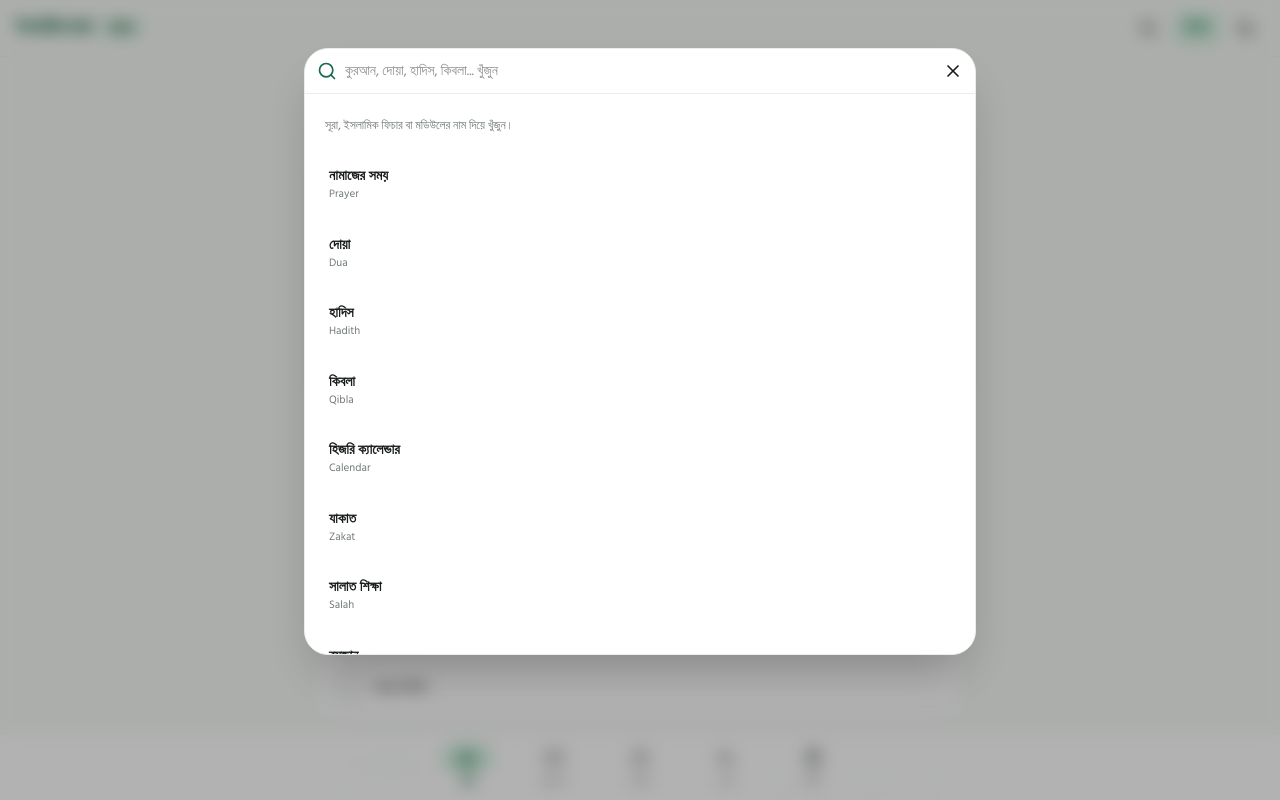
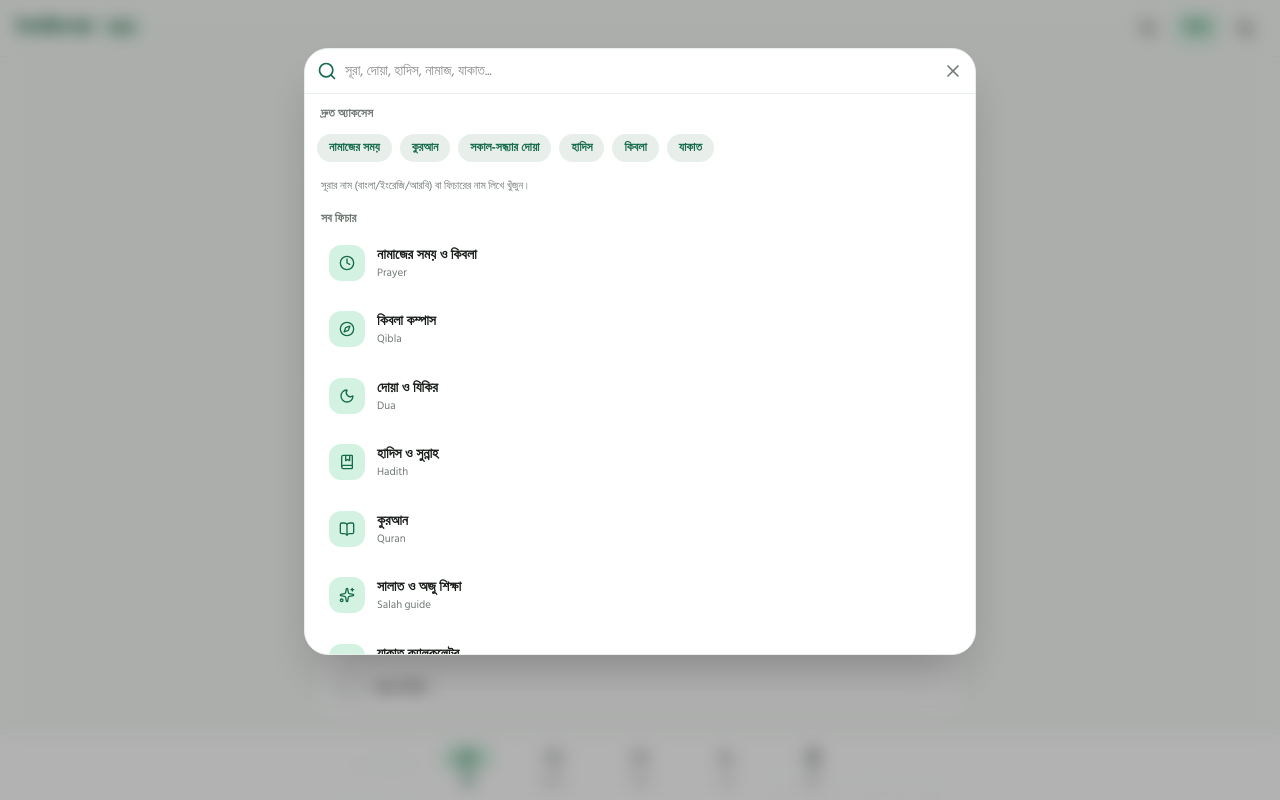
Before and after one commit to abbasali01843/islamic-knowledge-platform-web, a React (Vite) app: page / in a window 1280 px wide. Both pictures are taken after a click on the button 1147 px from the left and 28 px from the top of the page. Shown: the top 800 px of the page. Built offline with nearby package versions, Linux system fonts and the light colour scheme.

Commit message:
feat(search): global search with sections, aliases, Arabic surah names, quick suggestions

```diff
--- a/src/App.tsx
+++ b/src/App.tsx
@@ -1,5 +1,5 @@
-import React, { useState, useEffect } from 'react';
-import { Sun, Moon, Search, X } from 'lucide-react';
+import React, { useState, useEffect, useMemo } from 'react';
+import { Sun, Moon, Search, X, BookOpen, Clock, Compass, Calendar, Calculator, Sparkles, BookMarked, Moon as MoonIcon } from 'lucide-react';
 import type { Surah, HomeDestination } from './types';
 import { findQuranSurah } from './data/quranCatalog';
 import { HomeScreen } from './components/HomeScreen';
@@ -18,10 +18,133 @@ import { PwaInstallPrompt } from './components/PwaInstallPrompt';
 type Special = 'LEARN_SALAH' | 'ZAKAT' | 'CALENDAR' | null;
 type WebModule = 'QIBLA' | 'RAMADAN' | 'HAJJ' | 'SEERAH' | 'QUIZ';
 
-const findQuranSurahs = (term: string) =>
-  Array.from({ length: 114 }, (_, i) => findQuranSurah(i + 1)).filter(
-    (s): s is Surah => !!s && `${s.number} ${s.nameBengali} ${s.nameEnglish}`.toLowerCase().includes(term)
-  );
+type SearchModule = {
+  path: string;
+  titleBn: string;
+  titleEn: string;
+  keywords: string;
+  category: 'ibadah' | 'ilm' | 'tools';
+  icon: React.ComponentType<{ className?: string }>;
+};
+
+const SEARCH_MODULES: SearchModule[] = [
+  {
+    path: '/prayer',
+    titleBn: 'নামাজের সময় ও কিবলা',
+    titleEn: 'Prayer',
+    keywords: 'নামাজ সালাত ওয়াক্ত ফজর যোহর আসর মাগরিব এশা সেহরি ইফতার prayer salah',
+    category: 'ibadah',
+    icon: Clock,
+  },
+  {
+    path: '/qibla',
+    titleBn: 'কিবলা কম্পাস',
+    titleEn: 'Qibla',
+    keywords: 'কিবলা কাবা দিকনির্ণয় compass qibla',
+    category: 'ibadah',
+    icon: Compass,
+  },
+  {
+    path: '/dua',
+    titleBn: 'দোয়া ও যিকির',
+    titleEn: 'Dua',
+    keywords: 'দোয়া যিকির সকাল সন্ধ্যা তাসবীহ হিসনুল dua dhikr zikr',
+    category: 'ibadah',
+    icon: MoonIcon,
+  },
+  {
+    path: '/hadith',
+    titleBn: 'হাদিস ও সুন্নাহ',
+    titleEn: 'Hadith',
+    keywords: 'হাদিস বুখারী মুসলিম নববী সুন্নাহ hadith bukhari muslim',
+    category: 'ilm',
+    icon: BookMarked,
+  },
+  {
+    path: '/quran',
+    titleBn: 'কুরআন',
+    titleEn: 'Quran',
+    keywords: 'কুরআন কোরআন তিলাওয়াত সূরা আয়াত quran surah',
+    category: 'ilm',
+    icon: BookOpen,
+  },
+  {
+    path: '/learn/salah',
+    titleBn: 'সালাত ও অজু শিক্ষা',
+    titleEn: 'Salah guide',
+    keywords: 'অজু ওজু নামাজ শিক্ষা রাকাত wudu salah learn',
+    category: 'ilm',
+    icon: Sparkles,
+  },
+  {
+    path: '/zakat',
+    titleBn: 'যাকাত ক্যালকুলেটর',
+    titleEn: 'Zakat',
+    keywords: 'যাকাত নিসাব হিসাব zakat',
+    category: 'tools',
+    icon: Calculator,
+  },
+  {
+    path: '/calendar',
+    titleBn: 'হিজরি ক্যালেন্ডার',
+    titleEn: 'Calendar',
+    keywords: 'হিজরি চাঁদ ক্যালেন্ডার তারিখ hijri calendar',
+    category: 'tools',
+    icon: Calendar,
+  },
+  {
+    path: '/ramadan',
+    titleBn: 'রমজান',
+    titleEn: 'Ramadan',
+    keywords: 'রমজান রোজা সেহরি ইফতার ramadan',
+    category: 'ibadah',
+    icon: MoonIcon,
+  },
+  {
+    path: '/hajj',
+    titleBn: 'হজ ও উমরাহ',
+    titleEn: 'Hajj',
+    keywords: 'হজ উমরাহ hajj umrah',
+    category: 'ilm',
+    icon: Compass,
+  },
+  {
+    path: '/seerah',
+    titleBn: 'সীরাহ',
+    titleEn: 'Seerah',
+    keywords: 'সীরাহ রাসূল জীবনী seerah',
+    category: 'ilm',
+    icon: BookOpen,
+  },
+  {
+    path: '/quiz',
+    titleBn: 'ইসলামিক কুইজ',
+    titleEn: 'Quiz',
+    keywords: 'কুইজ প্রশ্ন quiz',
+    category: 'ilm',
+    icon: Sparkles,
+  },
+];
+
+const QUICK_SUGGESTIONS = [
+  { path: '/prayer', label: 'নামাজের সময়' },
+  { path: '/quran', label: 'কুরআন' },
+  { path: '/dua', label: 'সকাল-সন্ধ্যার দোয়া' },
+  { path: '/hadith', label: 'হাদিস' },
+  { path: '/qibla', label: 'কিবলা' },
+  { path: '/zakat', label: 'যাকাত' },
+];
+
+const findQuranSurahs = (term: string) => {
+  const q = term.trim().toLowerCase();
+  if (!q) return [];
+  return Array.from({ length: 114 }, (_, i) => findQuranSurah(i + 1)).filter((s): s is Surah => {
+    if (!s) return false;
+    const hay = `${s.number} ${s.nameBengali} ${s.nameEnglish} ${s.nameArabic}`.
+      toLowerCase();
+    return hay.includes(q);
+  });
+};
 
 const moduleByPath: Record<string, WebModule> = {
   '/qibla': 'QIBLA',
@@ -141,20 +264,20 @@ export const App: React.FC = () => {
   const selectedSurah = findQuranSurah(selectedSurahNumber);
   const isReaderOpen = selectedTab === 1 && !!selectedSurah;
   const searchTerm = search.trim().toLowerCase();
-  const searchSurahs = searchTerm ? findQuranSurahs(searchTerm).slice(0, 8) : [];
-  const searchModules = [
-    ['/prayer', 'নামাজের সময়', 'Prayer'],
-    ['/dua', 'দোয়া', 'Dua'],
-    ['/hadith', 'হাদিস', 'Hadith'],
-    ['/qibla', 'কিবলা', 'Qibla'],
-    ['/calendar', 'হিজরি ক্যালেন্ডার', 'Calendar'],
-    ['/zakat', 'যাকাত', 'Zakat'],
-    ['/learn/salah', 'সালাত শিক্ষা', 'Salah'],
-    ['/ramadan', 'রমজান', 'Ramadan'],
-    ['/hajj', 'হজ', 'Hajj'],
-    ['/seerah', 'সীরাহ', 'Seerah'],
-    ['/quiz', 'কুইজ', 'Quiz'],
-  ].filter(([, bn, en]) => !searchTerm || `${bn} ${en}`.toLowerCase().includes(searchTerm));
+
+  const searchSurahs = useMemo(
+    () => (searchTerm ? findQuranSurahs(searchTerm).slice(0, 12) : []),
+    [searchTerm]
+  );
+
+  const searchModules = useMemo(() => {
+    if (!searchTerm) return SEARCH_MODULES;
+    return SEARCH_MODULES.filter((m) =>
+      `${m.titleBn} ${m.titleEn} ${m.keywords}`.toLowerCase().includes(searchTerm)
+    );
+  }, [searchTerm]);
+
+  const hasResults = searchSurahs.length > 0 || searchModules.length > 0;
 
   const openSurah = (surah: Surah, ayahNumber: number | null) => {
     window.history.pushState({}, '', '/quran/' + surah.number);
@@ -183,6 +306,16 @@ export const App: React.FC = () => {
   const handleContinueReading = (surahNumber: number, ayahNumber: number) => {
     const surah = findQuranSurah(surahNumber);
     if (surah) openSurah(surah, ayahNumber);
+  };
+
+  const closeSearch = () => {
+    setSearchOpen(false);
+    setSearch('');
+  };
+
+  const goFromSearch = (path: string) => {
+    closeSearch();
+    navigate(path);
   };
 
   return (
@@ -233,62 +366,116 @@ export const App: React.FC = () => {
           role="dialog"
           aria-modal="true"
           aria-label="ইসলামিক অনুসন্ধান"
+          onClick={(e) => {
+            if (e.target === e.currentTarget) closeSearch();
+          }}
         >
           <div className="max-w-2xl mx-auto mt-4 rounded-3xl bg-white dark:bg-[#1A221C] shadow-2xl border border-[#E8EFEA] dark:border-[#3A4D43] overflow-hidden">
             <div className="flex items-center gap-2 p-3 border-b border-[#E8EFEA] dark:border-[#3A4D43]">
-              <Search className="w-5 h-5 text-[#176B4D]" />
+              <Search className="w-5 h-5 text-[#176B4D] dark:text-[#9DD6B9] shrink-0" />
               <input
                 autoFocus
                 value={search}
                 onChange={(e) => setSearch(e.target.value)}
                 onKeyDown={(e) => {
-                  if (e.key === 'Escape') setSearchOpen(false);
+                  if (e.key === 'Escape') closeSearch();
                 }}
-                placeholder="কুরআন, দোয়া, হাদিস, কিবলা... খুঁজুন"
-                className="flex-1 bg-transparent outline-none text-sm"
+                placeholder="সূরা, দোয়া, হাদিস, নামাজ, যাকাত..."
+                className="flex-1 bg-transparent outline-none text-sm text-[#181D19] dark:text-[#E1E5E1]"
               />
-              <button type="button" onClick={() => setSearchOpen(false)} aria-label="অনুসন্ধান বন্ধ করুন">
-                <X className="w-5 h-5" />
+              <button type="button" onClick={closeSearch} aria-label="অনুসন্ধান বন্ধ করুন">
+                <X className="w-5 h-5 text-[#717A74]" />
               </button>
             </div>
-            <div className="max-h-[70vh] overflow-y-auto p-3 space-y-2">
+
+            <div className="max-h-[70vh] overflow-y-auto p-3 space-y-4">
               {!searchTerm && (
-                <p className="text-xs text-[#717A74] px-2 py-3">
-                  সূরা, ইসলামিক ফিচার বা মডিউলের নাম দিয়ে খুঁজুন।
+                <div className="space-y-3">
+                  <p className="text-xs font-bold text-[#717A74] dark:text-[#8B958E] px-1">
+                    দ্রুত অ্যাকসেস
                   </p>
+                  <div className="flex flex-wrap gap-2">
+                    {QUICK_SUGGESTIONS.map((s) => (
+                      <button
+                        key={s.path}
+                        type="button"
+                        onClick={() => goFromSearch(s.path)}
+                        className="px-3 py-1.5 rounded-full text-xs font-bold bg-[#E8EFEA] dark:bg-[#252F28] text-[#176B4D] dark:text-[#9DD6B9]"
+                      >
+                        {s.label}
+                      </button>
+                    ))}
+                  </div>
+                  <p className="text-[11px] text-[#717A74] px-1 pt-1">
+                    সূরার নাম (বাংলা/ইংরেজি/আরবি) বা ফিচারের নাম লিখে খুঁজুন।
+                  </p>
+                </div>
               )}
+
+              {searchTerm && searchSurahs.length > 0 && (
+                <div className="space-y-1.5">
+                  <p className="text-xs font-bold text-[#717A74] dark:text-[#8B958E] px-1">
+                    কুরআনের সূরা
+                  </p>
                   {searchSurahs.map((s) => (
                     <button
                       key={s.number}
                       type="button"
                       onClick={() => {
-                    setSearchOpen(false);
+                        closeSearch();
                         openSurah(s, null);
                       }}
-                  className="w-full text-left p-3 rounded-2xl hover:bg-[#F0F5F1] dark:hover:bg-[#222C25]"
+                      className="w-full text-left p-3 rounded-2xl hover:bg-[#F0F5F1] dark:hover:bg-[#222C25] flex items-center justify-between gap-3"
                     >
-                  <div className="font-bold text-sm">{s.nameBengali}</div>
+                      <div className="min-w-0">
+                        <div className="font-bold text-sm text-[#181D19] dark:text-[#E1E5E1]">
+                          {s.nameBengali}
+                        </div>
                         <div className="text-[11px] text-[#717A74]">
-                    সূরা {s.number} • {s.nameEnglish}
+                          সূরা {s.number} • {s.nameEnglish} • {s.ayahCount} আয়াত
+                        </div>
+                      </div>
+                      <span className="text-lg font-serif text-[#176B4D] dark:text-[#9DD6B9] shrink-0" dir="rtl">
+                        {s.nameArabic}
+                      </span>
+                    </button>
+                  ))}
+                </div>
+              )}
+
+              {searchModules.length > 0 && (
+                <div className="space-y-1.5">
+                  <p className="text-xs font-bold text-[#717A74] dark:text-[#8B958E] px-1">
+                    {searchTerm ? 'ফিচার ও টুলস' : 'সব ফিচার'}
+                  </p>
+                  {searchModules.map((m) => {
+                    const Icon = m.icon;
+                    return (
+                      <button
+                        key={m.path}
+                        type="button"
+                        onClick={() => goFromSearch(m.path)}
+                        className="w-full text-left p-3 rounded-2xl hover:bg-[#F0F5F1] dark:hover:bg-[#222C25] flex items-center gap-3"
+                      >
+                        <div className="w-9 h-9 rounded-xl bg-[#D4F2E2] dark:bg-[#005236] flex items-center justify-center text-[#176B4D] dark:text-[#9DD6B9] shrink-0">
+                          <Icon className="w-4 h-4" />
+                        </div>
+                        <div className="min-w-0">
+                          <div className="font-bold text-sm text-[#181D19] dark:text-[#E1E5E1]">
+                            {m.titleBn}
+                          </div>
+                          <div className="text-[11px] text-[#717A74]">{m.titleEn}</div>
                         </div>
                       </button>
-              ))}
-              {searchModules.map(([path, bn, en]) => (
-                <button
-                  key={path}
-                  type="button"
-                  onClick={() => {
-                    setSearchOpen(false);
-                    navigate(path);
-                  }}
-                  className="w-full text-left p-3 rounded-2xl hover:bg-[#F0F5F1] dark:hover:bg-[#222C25]"
-                >
-                  <div className="font-bold text-sm">{bn}</div>
-                  <div className="text-[11px] text-[#717A74]">{en}</div>
-                </button>
-              ))}
-              {searchTerm && !searchSurahs.length && !searchModules.length && (
-                <p className="text-sm text-center text-[#717A74] py-8">কোনো ফল পাওয়া যায়নি।</p>
+                    );
+                  })}
+                </div>
+              )}
+
+              {searchTerm && !hasResults && (
+                <p className="text-sm text-center text-[#717A74] py-10">
+                  কোনো ফল পাওয়া যায়নি। অন্য শব্দ দিয়ে চেষ্টা করুন।
+                </p>
               )}
             </div>
           </div>
```
Lines whose indentation alone changed are shown as unchanged.
